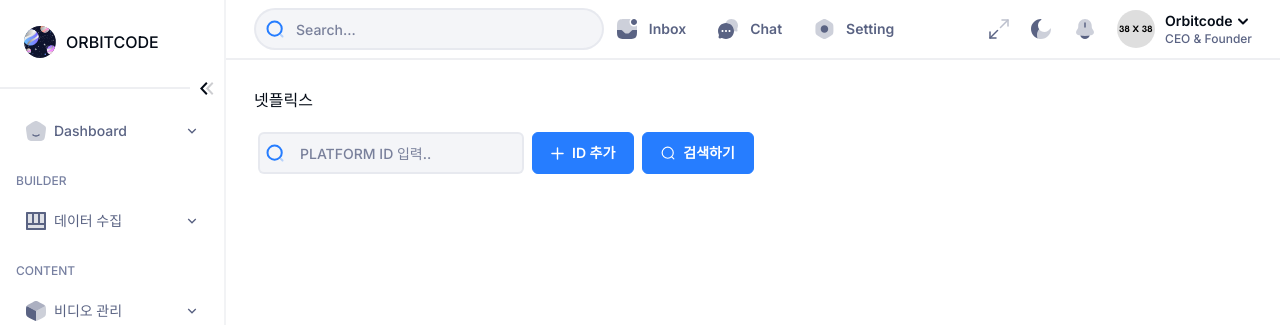
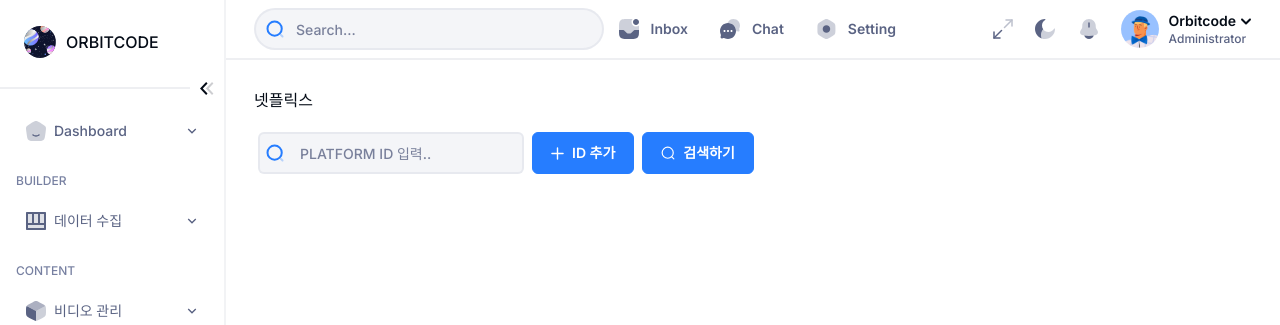
Before and after one commit to coder-unani/orbitcode-backend, a Django app: page /builder/collect/netflix/ in a window 1280 px wide. Shown: the top 325 px of the page. Run offline with Django 5.2, Linux system fonts and the light colour scheme; the visitor is signed in with stand-in values (Sample User, id 1).

Commit message:
[fix] 레이아웃 정리

```diff
--- a/templates/layouts/common/header.html
+++ b/templates/layouts/common/header.html
@@ -206,7 +206,7 @@
         </div>
         <div class="profile z-10" x-data="dropdown" @click.outside="open = false">
             <button type="button" class="flex items-center gap-2.5" @click="toggle()">
-                <img class="h-[38px] w-[38px] rounded-full" src="{% static '/images/user.png' %}" alt="Header Avatar">
+                <img class="h-[38px] w-[38px] rounded-full" src="{% static '/images/user-orbitcode.png' %}" alt="Header Avatar">
                 <div class="text-start">
                     <div class="flex items-center gap-1">
                         <span class="hidden xl:block text-sm font-semibold">Orbitcode</span>
@@ -214,7 +214,7 @@
                             <path d="M1.29241 5.20759C0.901881 4.81707 0.90188 4.18391 1.29241 3.79338C1.68293 3.40286 2.31609 3.40286 2.70662 3.79338L5.99951 7.08627L9.2924 3.79338C9.68293 3.40286 10.3161 3.40286 10.7066 3.79338C11.0971 4.18391 11.0971 4.81707 10.7066 5.20759L6.70662 9.2076C6.31609 9.59812 5.68293 9.59812 5.2924 9.2076L1.29241 5.20759Z" fill="currentColor" />
                         </svg>
                     </div>
-                    <span class="hidden xl:block text-xs text-lightgray">CEO & Founder</span>
+                    <span class="hidden xl:block text-xs text-lightgray">Administrator</span>
                 </div>
             </button>
             <ul x-show="open" x-transition="" x-transition.duration.300ms="" style="display: none;">
```
Also changed, not shown: app/utils/utils.py (+7 -2 lines), static/images/user-orbitcode.png (added).
